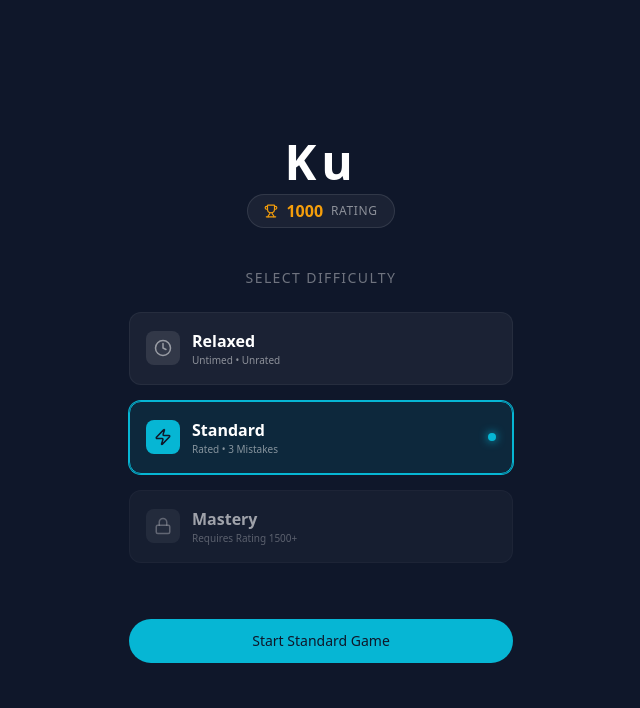
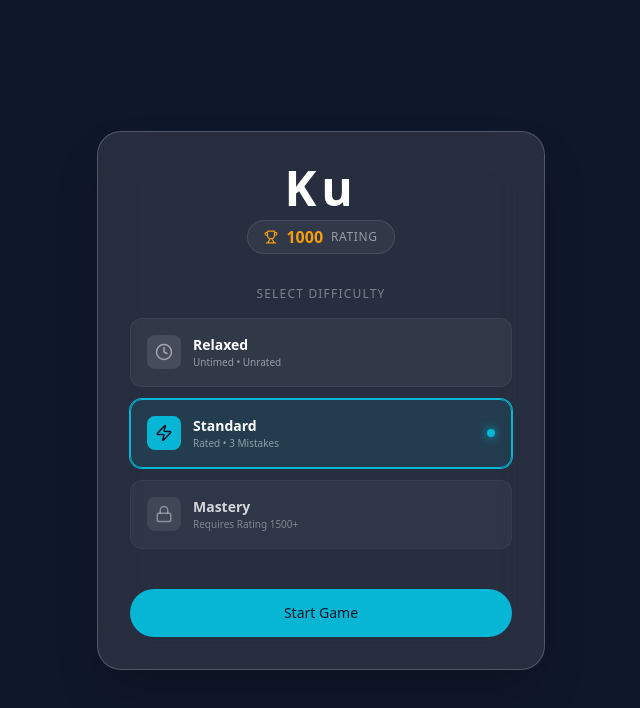
Before and after one commit to sohamshetty07/ku-sudoku, a Next.js app: page /dashboard in a window 1280 px wide. Shown: the top 708 px of the page, without its empty margins (319-959 px from the left). Built offline with nearby package versions, Linux system fonts and the light colour scheme.

Commit message:
feat: fixed spacing issue

```diff
--- a/src/app/dashboard/page.tsx
+++ b/src/app/dashboard/page.tsx
@@ -1,24 +1,28 @@
 "use client";
 
-import React, { useState } from "react";
+import React from "react";
 import Link from "next/link";
 import { useStore } from "@/lib/store";
 import Button from "@/components/ui/Button";
 import { Trophy, Play, Lock, Zap, Clock } from "lucide-react";
 
 export default function Dashboard() {
-  const { elo, activeGame } = useStore();
-  const [selectedMode, setSelectedMode] = useState<'Relaxed' | 'Standard' | 'Mastery'>('Standard');
+  // 1. Swap local state for Global Store state
+  // This ensures the background changes immediately when clicked
+  const { elo, activeGame, themeDifficulty, setThemeDifficulty } = useStore();
 
   // Logic to lock Mastery mode
   const isMasteryLocked = elo < 1500;
 
   return (
-    <main className="min-h-screen flex flex-col items-center justify-center bg-midnight p-6 space-y-10">
+    <main className="min-h-screen flex flex-col items-center justify-center p-4">
+
+      {/* GLASS CONTAINER */}
+      <div className="w-full max-w-md bg-glass border border-glass-border backdrop-blur-xl rounded-3xl p-8 shadow-2xl flex flex-col items-center space-y-8">
 
         {/* 1. Header & Elo Display */}
         <div className="text-center space-y-2">
-        <h1 className="text-5xl font-bold text-white tracking-widest">Ku</h1>
+          <h1 className="text-5xl font-bold text-white tracking-widest font-mono">Ku</h1>
           <div className="inline-flex items-center gap-2 px-4 py-1 rounded-full bg-white/5 border border-white/10">
             <Trophy size={14} className="text-neon-amber" />
             <span className="text-neon-amber font-mono font-bold">{elo}</span>
@@ -26,13 +30,13 @@ export default function Dashboard() {
           </div>
         </div>
 
-      {/* 2. Resume Card (Only shows if a game is saved) */}
+        {/* 2. Resume Card */}
         {activeGame && (
-        <div className="w-full max-w-sm">
-          <div className="relative overflow-hidden rounded-2xl border border-white/10 bg-glass p-6 backdrop-blur-xl transition-all hover:border-neon-cyan/50 group cursor-pointer">
+          <div className="w-full">
+            <div className="relative overflow-hidden rounded-2xl border border-white/10 bg-white/5 p-5 transition-all hover:border-neon-cyan/50 group cursor-pointer hover:bg-white/10">
               <div className="absolute top-0 left-0 w-1 h-full bg-neon-cyan" />
 
-            <div className="flex justify-between items-start mb-4">
+              <div className="flex justify-between items-start mb-2">
                 <div>
                   <h3 className="text-white font-bold text-lg">Resume Session</h3>
                   <p className="text-xs text-white/50 font-mono">
@@ -44,33 +48,32 @@ export default function Dashboard() {
                 </div>
               </div>
 
-            {/* Mini Progress Bar based on filled cells could go here */}
-            <Link href="/game?resume=true" className="absolute inset-0" />
+              <Link href="/game?resume=true" className="absolute inset-0 z-10" />
             </div>
           </div>
         )}
 
         {/* 3. Difficulty Dial / Selector */}
-      <div className="w-full max-w-sm space-y-4">
-        <p className="text-sm text-white/40 font-sans uppercase tracking-widest text-center mb-6">
+        <div className="w-full space-y-3">
+          <p className="text-xs text-white/40 font-sans uppercase tracking-widest text-center mb-4">
             Select Difficulty
           </p>
 
           {/* Relaxed */}
           <button
-          onClick={() => setSelectedMode('Relaxed')}
-          className={`w-full flex items-center justify-between p-4 rounded-xl border transition-all ${
-            selectedMode === 'Relaxed'
+            onClick={() => setThemeDifficulty('Relaxed')} // Updates Global Store -> Updates Background
+            className={`w-full flex items-center justify-between p-4 rounded-xl border transition-all duration-300 ${
+              themeDifficulty === 'Relaxed'
                 ? 'bg-neon-cyan/10 border-neon-cyan ring-1 ring-neon-cyan'
                 : 'bg-white/5 border-white/5 hover:bg-white/10'
             }`}
           >
             <div className="flex items-center gap-3">
-            <div className={`p-2 rounded-lg ${selectedMode === 'Relaxed' ? 'bg-neon-cyan text-midnight' : 'bg-white/10 text-white/50'}`}>
+              <div className={`p-2 rounded-lg transition-colors ${themeDifficulty === 'Relaxed' ? 'bg-neon-cyan text-midnight' : 'bg-white/10 text-white/50'}`}>
                 <Clock size={18} />
               </div>
               <div className="text-left">
-              <div className="text-white font-bold">Relaxed</div>
+                <div className="text-white font-bold text-sm">Relaxed</div>
                 <div className="text-[10px] text-white/50">Untimed • Unrated</div>
               </div>
             </div>
@@ -78,41 +81,41 @@ export default function Dashboard() {
 
           {/* Standard */}
           <button
-          onClick={() => setSelectedMode('Standard')}
-          className={`w-full flex items-center justify-between p-4 rounded-xl border transition-all ${
-            selectedMode === 'Standard'
+            onClick={() => setThemeDifficulty('Standard')}
+            className={`w-full flex items-center justify-between p-4 rounded-xl border transition-all duration-300 ${
+              themeDifficulty === 'Standard'
                 ? 'bg-neon-cyan/10 border-neon-cyan ring-1 ring-neon-cyan'
                 : 'bg-white/5 border-white/5 hover:bg-white/10'
             }`}
           >
             <div className="flex items-center gap-3">
-            <div className={`p-2 rounded-lg ${selectedMode === 'Standard' ? 'bg-neon-cyan text-midnight' : 'bg-white/10 text-white/50'}`}>
+              <div className={`p-2 rounded-lg transition-colors ${themeDifficulty === 'Standard' ? 'bg-neon-cyan text-midnight' : 'bg-white/10 text-white/50'}`}>
                 <Zap size={18} />
               </div>
               <div className="text-left">
-              <div className="text-white font-bold">Standard</div>
+                <div className="text-white font-bold text-sm">Standard</div>
                 <div className="text-[10px] text-white/50">Rated • 3 Mistakes</div>
               </div>
             </div>
-          {selectedMode === 'Standard' && <div className="h-2 w-2 rounded-full bg-neon-cyan shadow-[0_0_10px_#06B6D4]" />}
+            {themeDifficulty === 'Standard' && <div className="h-2 w-2 rounded-full bg-neon-cyan shadow-[0_0_10px_#06B6D4]" />}
           </button>
 
-        {/* Mastery (Locked) */}
+          {/* Mastery */}
           <button
             disabled={isMasteryLocked}
-          onClick={() => !isMasteryLocked && setSelectedMode('Mastery')}
-          className={`w-full flex items-center justify-between p-4 rounded-xl border transition-all ${
-            selectedMode === 'Mastery'
+            onClick={() => !isMasteryLocked && setThemeDifficulty('Mastery')}
+            className={`w-full flex items-center justify-between p-4 rounded-xl border transition-all duration-300 ${
+              themeDifficulty === 'Mastery'
                 ? 'bg-neon-cyan/10 border-neon-cyan ring-1 ring-neon-cyan'
-              : 'bg-white/5 border-white/5 opacity-60'
+                : 'bg-white/5 border-white/5 opacity-80'
             }`}
           >
             <div className="flex items-center gap-3">
-            <div className="p-2 rounded-lg bg-white/10 text-white/50">
+              <div className={`p-2 rounded-lg transition-colors ${!isMasteryLocked && themeDifficulty === 'Mastery' ? 'bg-neon-cyan text-midnight' : 'bg-white/10 text-white/50'}`}>
                 {isMasteryLocked ? <Lock size={18} /> : <Trophy size={18} />}
               </div>
               <div className="text-left">
-              <div className="text-white font-bold">Mastery</div>
+                <div className="text-white font-bold text-sm">Mastery</div>
                 <div className="text-[10px] text-white/50">
                   {isMasteryLocked ? 'Requires Rating 1500+' : 'Rated • 1 Mistake'}
                 </div>
@@ -122,15 +125,16 @@ export default function Dashboard() {
         </div>
 
         {/* 4. Action Button */}
-      <div className="w-full max-w-sm pt-4">
-        {/* We pass the difficulty via query param for now, or we can use the store next */}
-        <Link href={`/game?mode=${selectedMode}`}>
-            <Button variant="primary" fullWidth>
-            Start {selectedMode} Game
+        <div className="w-full pt-2">
+          {/* We use themeDifficulty here to start the game with the selected mode */}
+          <Link href={`/game?mode=${themeDifficulty}`} className="block w-full">
+              <Button variant="primary" fullWidth className="h-12 text-lg">
+                Start Game
               </Button>
           </Link>
         </div>
 
+      </div>
     </main>
   );
 }
--- a/src/app/game/page.tsx
+++ b/src/app/game/page.tsx
@@ -9,7 +9,6 @@ import NumberPad from "@/components/game/NumberPad";
 import GameOverModal from "@/components/game/GameOverModal";
 import VictoryModal from "@/components/game/VictoryModal";
 import Button from "@/components/ui/Button";
-// Removed Trophy import as it is no longer needed
 
 // --- CONFIGURATION RULES ---
 const GAME_CONFIG = {
@@ -31,7 +30,7 @@ function GameContent() {
   const config = GAME_CONFIG[mode];
 
   // --- STORE ---
-  const { updateElo, saveGame, clearGame } = useStore();
+  const { updateElo, saveGame, clearGame, setThemeDifficulty } = useStore();
 
   // --- STATE ---
   const [initialBoard, setInitialBoard] = useState<number[][] | null>(null);
@@ -80,18 +79,12 @@ function GameContent() {
     return counts.map((count, num) => (count === 9 ? num : -1)).filter(n => n !== -1);
   }, [boardState, solution]);
 
-  // --- VISUALS: DYNAMIC BACKGROUND ---
-  const backgroundClass = useMemo(() => {
-    switch (mode) {
-      case 'Relaxed':
-        return "bg-[radial-gradient(ellipse_at_center,_var(--tw-gradient-stops))] from-teal-900/40 via-midnight to-midnight";
-      case 'Mastery':
-        return "bg-[radial-gradient(ellipse_at_center,_var(--tw-gradient-stops))] from-purple-900/40 via-midnight to-black";
-      case 'Standard':
-      default:
-        return "bg-[radial-gradient(ellipse_at_center,_var(--tw-gradient-stops))] from-indigo-900/40 via-midnight to-midnight";
+  // --- VISUALS: SYNC BACKGROUND ---
+  useEffect(() => {
+    if (mode) {
+      setThemeDifficulty(mode as 'Relaxed' | 'Standard' | 'Mastery');
     }
-  }, [mode]);
+  }, [mode, setThemeDifficulty]);
 
   // --- INIT & RESUME LOGIC ---
   const startNewGame = useCallback(() => {
@@ -118,8 +111,6 @@ function GameContent() {
       setFinalScore(0);
     } else {
       // START FRESH
-
-      // ABANDONMENT PENALTY
       if (savedGame && !savedGame.isGameOver && !savedGame.isWon && savedGame.mistakes > 0) {
         const penalty = savedGame.mistakes * 5;
         storeState.updateElo(-penalty);
@@ -333,7 +324,9 @@ function GameContent() {
   if (!boardState || !initialBoard) return <div className="text-white text-center mt-20">Entering the Void...</div>;
 
   return (
-    <main className={`relative flex min-h-screen flex-col items-center justify-center p-4 pb-8 transition-colors duration-1000 ${backgroundClass}`}>
+    // UPDATED: Changed padding from 'p-4' to 'px-1 py-4 md:p-4'
+    // This allows the grid to extend to the edges on mobile.
+    <main className="relative flex min-h-screen flex-col items-center justify-center px-1 py-4 md:p-4 pb-8">
 
       {isGameOver && <GameOverModal onRetry={startNewGame} />}
 
@@ -348,11 +341,9 @@ function GameContent() {
         />
       )}
 
-      {/* TOP BAR */}
-      <div className="flex w-full max-w-md items-center justify-between mb-6 px-1">
+      {/* TOP BAR - UPDATED: max-w-md -> max-w-lg to match grid size */}
+      <div className="flex w-full max-w-lg items-center justify-between mb-6 px-1">
         <button onClick={handleExit} className="text-white/50 hover:text-white transition">← Exit</button>
-
-        {/* Removed Live Elo Display Here - Clean Look */}
 
         <div className="flex items-center gap-4">
           <div className="text-white/50 font-sans text-sm">{mode}</div>
@@ -369,7 +360,9 @@ function GameContent() {
       </div>
 
       {/* GRID */}
+      {/* Added w-full to wrapper to ensure grid can expand */}
       <div className={`
+        w-full
         transition-all duration-1000
         ${!isGameActive && !isWon ? "opacity-30 pointer-events-none filter blur-sm" : ""}
         ${isWon ? "scale-105" : ""}
@@ -384,8 +377,8 @@ function GameContent() {
         />
       </div>
 
-      {/* INPUTS */}
-      <div className={`w-full max-w-md flex flex-col gap-6 transition-all duration-500 ${!isGameActive ? "opacity-0 pointer-events-none translate-y-10" : ""}`}>
+      {/* INPUTS - UPDATED: max-w-md -> max-w-lg to match grid size */}
+      <div className={`w-full max-w-lg flex flex-col gap-6 mt-6 transition-all duration-500 ${!isGameActive ? "opacity-0 pointer-events-none translate-y-10" : ""}`}>
         <NumberPad
           onNumberClick={handleInput}
           onDelete={handleDelete}
--- a/src/app/layout.tsx
+++ b/src/app/layout.tsx
@@ -1,6 +1,7 @@
 import type { Metadata, Viewport } from "next";
 import { Geist, JetBrains_Mono } from "next/font/google";
 import "./globals.css";
+import ThemeBackground from "@/components/layout/ThemeBackground"; // <--- Import the new background component
 
 // 1. Configure the UI Font
 const geistSans = Geist({
@@ -32,7 +33,7 @@ export const viewport: Viewport = {
   initialScale: 1,
   maximumScale: 1,
   userScalable: false,
-  viewportFit: "cover", // <--- This extends the background into the notch
+  viewportFit: "cover",
 };
 
 export default function RootLayout({
@@ -43,9 +44,16 @@ export default function RootLayout({
   return (
     <html lang="en">
       <body
-        className={`${geistSans.variable} ${jetbrainsMono.variable} antialiased`}
+        // Added fallback bg and text color here
+        className={`${geistSans.variable} ${jetbrainsMono.variable} antialiased bg-[#0F172A] text-white`}
       >
-        {children}
+        {/* The dynamic background layer sits behind everything */}
+        <ThemeBackground />
+
+        {/* Main content sits above the background */}
+        <main className="relative z-10 min-h-screen">
+          {children}
+        </main>
       </body>
     </html>
   );
--- a/src/components/game/SudokuGrid.tsx
+++ b/src/components/game/SudokuGrid.tsx
@@ -27,7 +27,10 @@ export default function SudokuGrid({
       : null;
 
   return (
-    <div className="grid grid-cols-9 bg-white/5 border-2 border-white/20 rounded-xl overflow-hidden shadow-2xl select-none mx-auto">
+    // UPDATED CONTAINER:
+    // Added 'w-full max-w-lg' to ensure it takes full width of the phone screen
+    // but stops expanding at a reasonable size (lg) on desktop.
+    <div className="grid grid-cols-9 w-full max-w-lg bg-white/5 border-2 border-white/20 rounded-xl overflow-hidden shadow-2xl select-none mx-auto">
       {boardState.map((row, rowIndex) =>
         row.map((cellValue, colIndex) => {
 
@@ -58,8 +61,14 @@ export default function SudokuGrid({
               onClick={() => onCellClick(rowIndex, colIndex)}
               className={`
                 relative flex items-center justify-center
-                w-8 h-8 sm:w-10 sm:h-10 md:w-12 md:h-12
-                text-lg sm:text-xl md:text-2xl font-mono cursor-pointer transition-colors duration-75
+
+                // UPDATED SIZING:
+                // Removed fixed 'w-8 h-8' etc.
+                // Added 'w-full aspect-square' so it fills the grid column and stays square.
+                w-full aspect-square
+
+                // UPDATED TEXT: Increased base text size for better readability on mobile
+                text-xl sm:text-2xl md:text-3xl font-mono cursor-pointer transition-colors duration-75
                 ${borderClasses}
 
                 ${/* STATES */ ""}
@@ -73,7 +82,6 @@ export default function SudokuGrid({
                 ${!isSelected && !isRelated && !isSameValue ? "hover:bg-white/5" : ""}
 
                 ${/* TYPOGRAPHY LOGIC */ ""}
-                ${/* If matching (Amber), override standard colors. Otherwise check Fixed vs User. */ ""}
                 ${isSameValue && !isSelected ? "text-amber-400" : (isFixed ? "font-bold text-white/90" : "font-semibold text-neon-cyan")}
               `}
             >
--- /dev/null
+++ b/src/components/layout/ThemeBackground.tsx
@@ -0,0 +1,25 @@
+"use client";
+
+import React from "react";
+import { useStore } from "@/lib/store";
+
+export default function ThemeBackground() {
+  // Use the new themeDifficulty state
+  const themeDifficulty = useStore((state) => state.themeDifficulty);
+
+  const gradients = {
+    Relaxed: "bg-[radial-gradient(ellipse_at_top,_var(--tw-gradient-stops))] from-cyan-900/40 via-[#0F172A] to-[#0F172A]",
+    Standard: "bg-[radial-gradient(ellipse_at_top,_var(--tw-gradient-stops))] from-violet-900/40 via-[#0F172A] to-[#0F172A]",
+    Mastery: "bg-[radial-gradient(ellipse_at_top,_var(--tw-gradient-stops))] from-rose-950/30 via-[#0F172A] to-[#0F172A]",
+  };
+
+  const baseClasses = "fixed inset-0 -z-50 transition-all duration-1000 ease-in-out pointer-events-none";
+
+  return (
+    <>
+      <div className="fixed inset-0 -z-50 bg-[#0F172A]" />
+      <div className={`${baseClasses} ${gradients[themeDifficulty]}`} />
+      <div className="fixed inset-0 -z-40 bg-noise opacity-[0.03] pointer-events-none mix-blend-overlay"></div>
+    </>
+  );
+}
--- a/src/lib/store.ts
+++ b/src/lib/store.ts
@@ -1,7 +1,6 @@
 import { create } from 'zustand';
 import { persist } from 'zustand/middleware';
 
-// The shape of a saved game
 export interface GameState {
   initialBoard: number[][];
   boardState: number[][];
@@ -12,10 +11,8 @@ export interface GameState {
   timeElapsed: number;
   difficulty: 'Relaxed' | 'Standard' | 'Mastery';
   cellTimes: Record<string, number>;
-
-  // --- NEW FIELDS ---
-  isGameOver?: boolean; // Tracks if the game ended in loss
-  isWon?: boolean;      // Tracks if the game ended in victory
+  isGameOver?: boolean;
+  isWon?: boolean;
 }
 
 interface UserStore {
@@ -25,6 +22,10 @@ interface UserStore {
   activeGame: GameState | null;
   saveGame: (game: GameState) => void;
   clearGame: () => void;
+
+  // --- NEW: Theme State ---
+  themeDifficulty: 'Relaxed' | 'Standard' | 'Mastery';
+  setThemeDifficulty: (diff: 'Relaxed' | 'Standard' | 'Mastery') => void;
 }
 
 export const useStore = create<UserStore>()(
@@ -36,9 +37,13 @@ export const useStore = create<UserStore>()(
       activeGame: null,
       saveGame: (game) => set({ activeGame: game }),
       clearGame: () => set({ activeGame: null }),
+
+      // --- NEW: Default to Standard ---
+      themeDifficulty: 'Standard',
+      setThemeDifficulty: (diff) => set({ themeDifficulty: diff }),
     }),
     {
-      name: 'ku-storage', // Saves to localStorage
+      name: 'ku-storage',
     }
   )
 );
```
Lines whose indentation alone changed are shown as unchanged.
